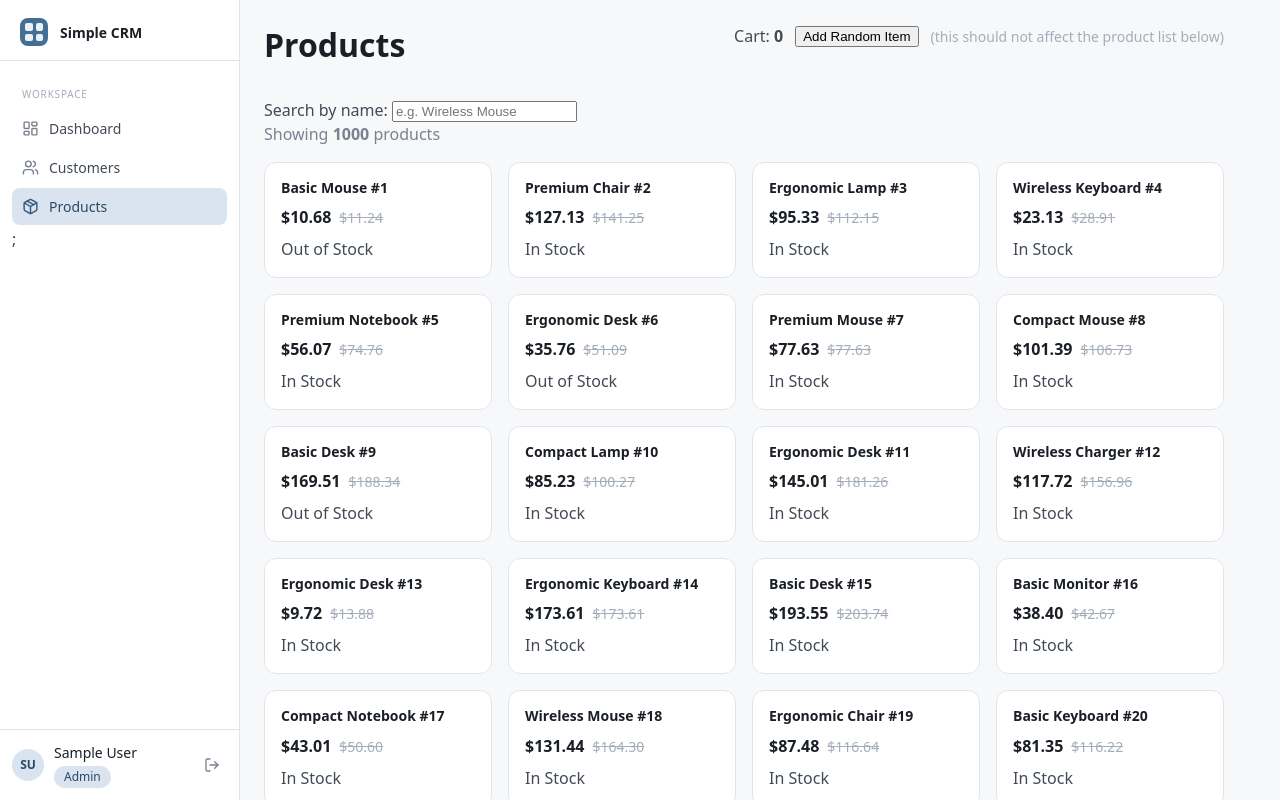
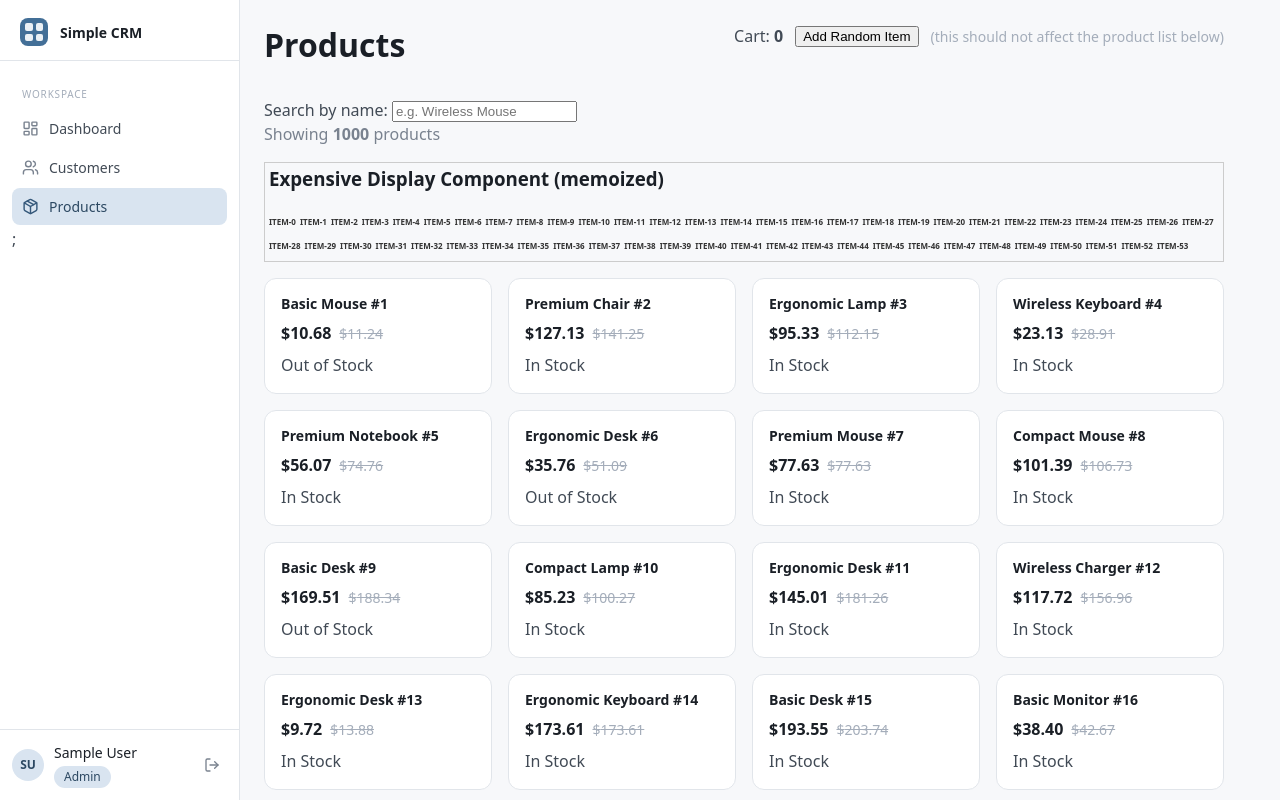
Before and after one commit to snoopytzp/sctp_2_React_Project, a React (Vite) app in the folder simple-crm-web-2/: page /app/products in a window 1280 px wide. Built offline with nearby package versions, Linux system fonts and the light colour scheme; data requests are answered from the project's data file; sample sign-in values are in the browser's storage.

Commit message:
2.9 student copy add expensive func
add expensive func for illustation

```diff
--- a/simple-crm-web-2/src/pages/ProductsPage.jsx
+++ b/simple-crm-web-2/src/pages/ProductsPage.jsx
@@ -4,6 +4,7 @@ import { mockProducts } from "../../data/products.js";
 import ProductSearchBar from "../components/ProductSearchBar";
 import ProductList from "../components/ProductList";
 import styles from "./ProductsPage.module.css";
+import ExpensiveDisplayComponent from "../components/ExpensiveDisplayComponent.jsx";
 
 function applyDiscount(product) {
   const discount = (product.id % 7) / 20;
@@ -49,6 +50,7 @@ function ProductsPage() {
       <p className={styles.count}>
         Showing <strong>{filteredProducts.length}</strong> products
       </p>
+      <ExpensiveDisplayComponent />
       <ProductList products={filteredProducts} />
     </div>
   );
```
